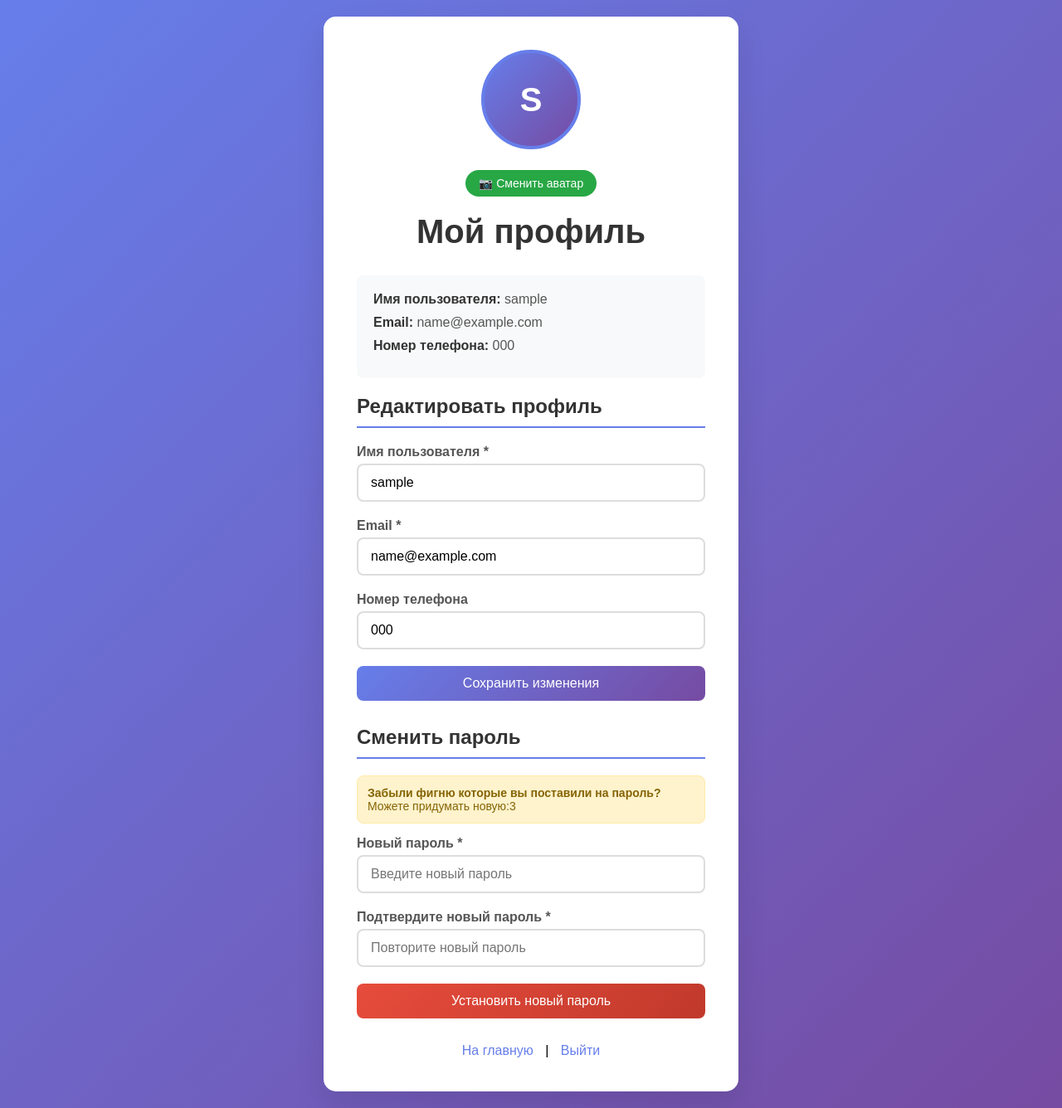
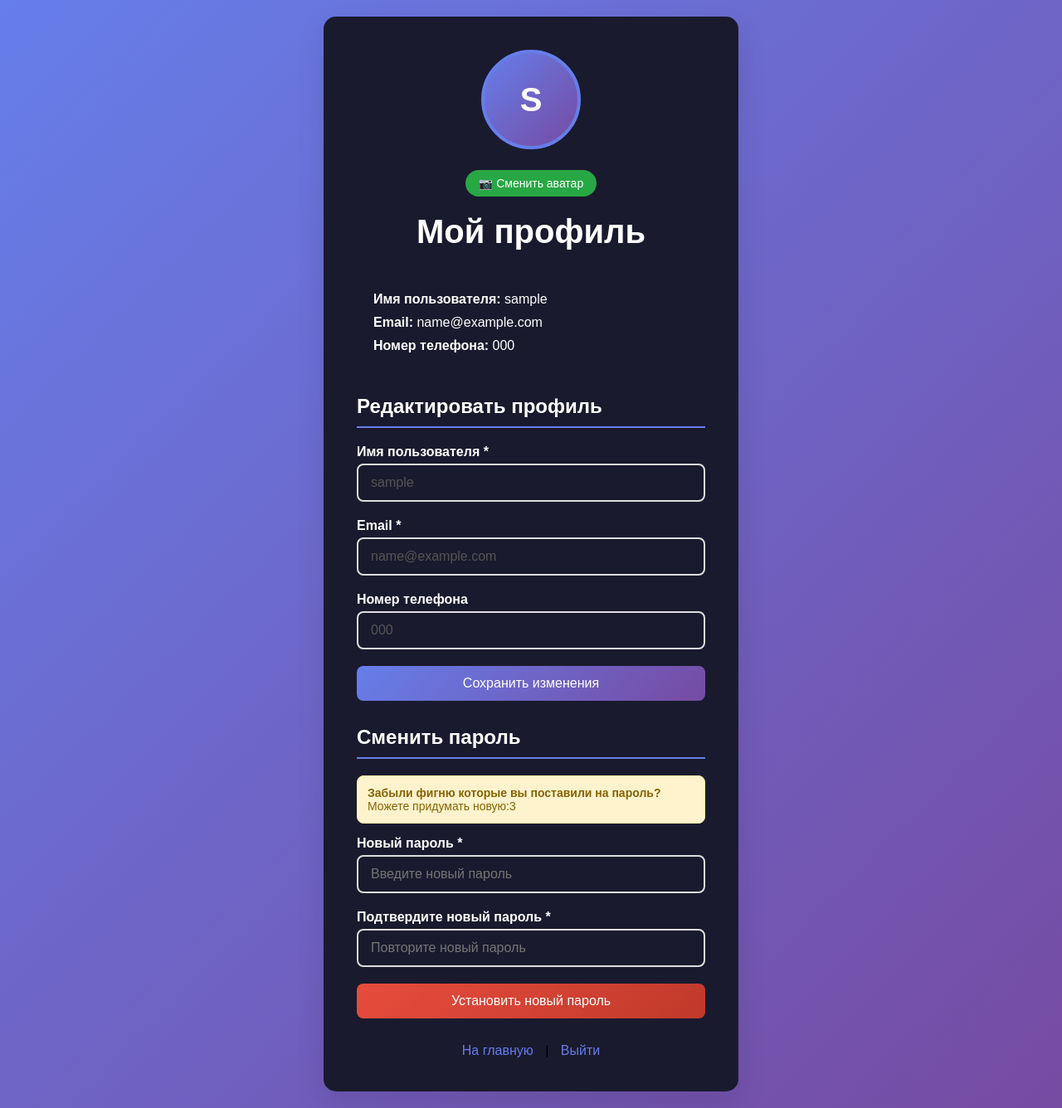
Before and after one commit to Oyoshiiii/php-project, a PHP site: page /site-visual/profile.php in a window 1280 px wide. Shown: the whole page at 83% size. Run offline with PHP 8.4, Linux system fonts and the light colour scheme; the visitor is signed in with stand-in values (Sample User, id 1); tables that the repository leaves empty or names only in its code hold one stand-in row (values such as "Sample post").

Commit message:
Profile to dark theme.

```diff
--- a/site-visual/css/profile.css
+++ b/site-visual/css/profile.css
@@ -1,3 +1,22 @@
+        :root {
+    --primary: #ff6b9d;
+    --secondary: #5d5fef;
+    --dark: #1a1a2e;
+    --light: #f8f9fa;
+    --accent: #ffd166;
+
+    /* Тёмная тема */
+    --bg-color: #121212;
+    --text-color: #e0e0e0;
+    --card-bg: #1e1e1e;
+    --header-bg: #0a0a0a;
+    --footer-bg: #050505;
+    --border-color: #333;
+    --shadow: 0 4px 15px rgba(0, 0, 0, 0.3);
+    --muted-text: #aaa;
+}
+
+
 
         * {
             margin: 0;
@@ -16,7 +35,7 @@
         }
 
         .container {
-            background: white;
+            background: var(--dark);
             border-radius: 15px;
             box-shadow: 0 15px 35px rgba(0, 0, 0, 0.1);
             padding: 40px;
@@ -30,7 +49,7 @@
         }
 
         .header h1 {
-            color: #333;
+            color: #ffffff;
             font-size: 2.5em;
             margin-bottom: 10px;
         }
@@ -99,7 +118,7 @@
         }
 
         .form-section h2 {
-            color: #333;
+            color: #ffffff;
             margin-bottom: 20px;
             padding-bottom: 10px;
             border-bottom: 2px solid #667eea;
@@ -112,7 +131,7 @@
         .form-group label {
             display: block;
             margin-bottom: 5px;
-            color: #555;
+            color: #ffffff;
             font-weight: bold;
         }
 
@@ -123,6 +142,8 @@
             border-radius: 8px;
             font-size: 16px;
             transition: border-color 0.3s;
+            background-color: var(--dark);
+            color: #555;
         }
 
         .form-group input:focus {
@@ -174,15 +195,19 @@
         }
 
         .user-info {
-            background: #f8f9fa;
+            background: var(--dark);
             padding: 20px;
             border-radius: 8px;
             margin-bottom: 20px;
+            color: white;
         }
 
         .user-info p {
             margin-bottom: 10px;
-            color: #555;
+            color: #ffffff;
+        }
+        .user-info p span{
+            color: white;
         }
 
         .info-label {
```
